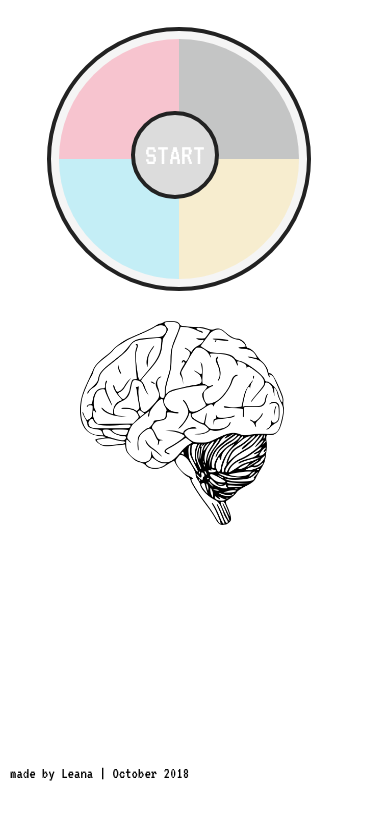
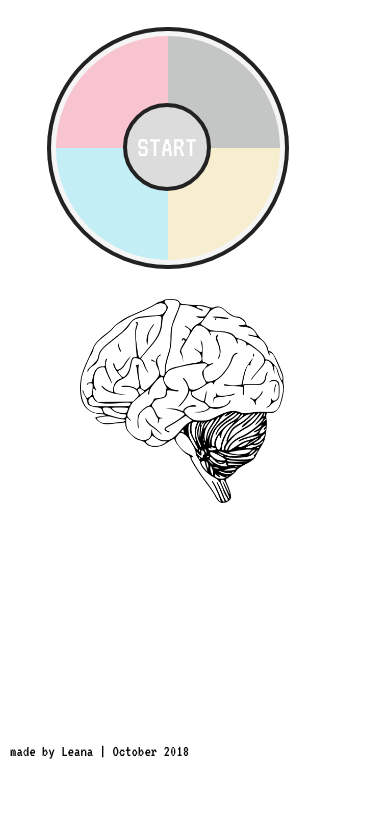
Before and after one commit to leanaAlq/Simon, a plain HTML site: page index.html in a window 390 px wide. Shown: the part 163-982 px from the top of the page. Drawn offline with nearby package versions, Linux system fonts and the light colour scheme.

Commit message:
update responsive announce

```diff
--- a/main.js
+++ b/main.js
@@ -127,9 +127,9 @@ $(document).ready(function() {
       $(".announce").show();
       $(".announce").css("background-color", "#ff0038");
       $(".announce").animate({
-        left: "380px",
+        left: "5%",
         top: "200px",
-        width: "400px",
+        width: "30%",
         height: "100px",
         opacity: 1
       });
--- a/style.css
+++ b/style.css
@@ -142,25 +142,31 @@ h2 {
     top: 30px;
     left: 10%;
     right: 10%;
-    height: 15rem;
-    width: 15rem;
+    height: 14rem;
+    width: 14rem;
     background-color: whitesmoke;
-    padding: 0.5rem;
+    padding: 0.3rem;
     position: relative;
   }
   .corner {
-    height: 7.5rem;
-    width: 7.5rem;
+    height: 7rem;
+    width: 7rem;
     float: left;
     opacity: 0.2;
   }
   .inner-circle {
-    top: 2.5rem;
-    left: 2.5rem;
+    top: 2rem;
+    left: 2rem;
     height: 5rem;
     width: 5rem;
   }
   .brain {
     top: 60px;
   }
+  h2.try {
+    display: none;
+  }
+  .again {
+    position: initial;
+  }
 }
```
